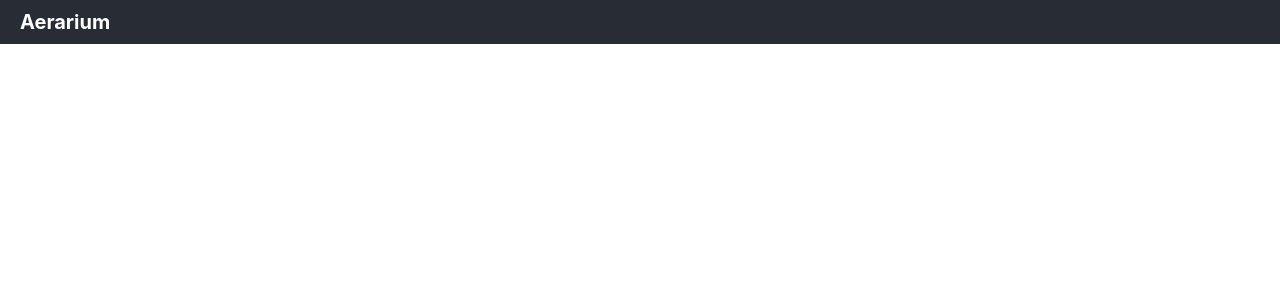
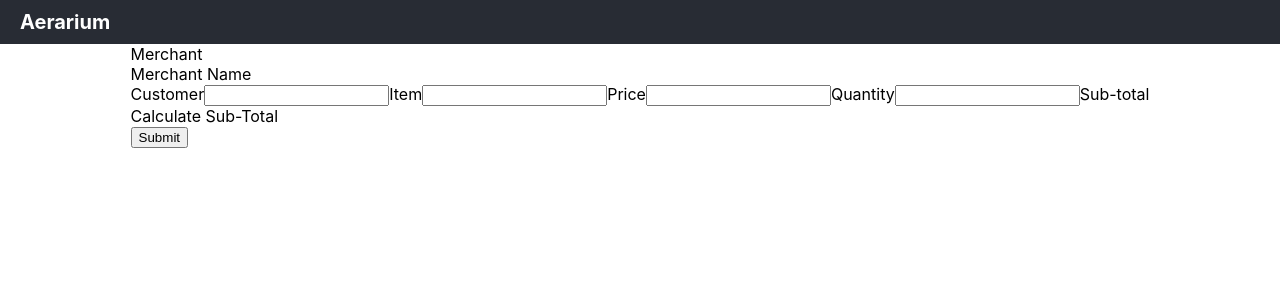
Before and after one commit to julesnuggy/invoice-ui, a React (Create React App) app: page /create-invoice in a window 1280 px wide. Shown: the top 300 px of the page. Built offline with nearby package versions, Linux system fonts and the light colour scheme.

Commit message:
Create Invoice page and POST to backend

```diff
--- a/src/App.tsx
+++ b/src/App.tsx
@@ -2,6 +2,7 @@ import React from 'react';
 import {Link, Route, Switch} from 'react-router-dom';
 import Home from './Pages/Home';
 import MerchantDashboard from './Pages/MerchantDashboard';
+import CreateInvoice from './Pages/CreateInvoice';
 
 const App = () => {
   return (
@@ -13,12 +14,13 @@ const App = () => {
           </Link>
         </div>
       </header>
-      <body className="pageContent">
+      <main className="pageContent">
         <Switch>
           <Route exact path='/' component={Home}/>
           <Route exact path='/merchant-dashboard' component={MerchantDashboard}/>
+          <Route exact path='/create-invoice' component={CreateInvoice}/>
         </Switch>
-      </body>
+      </main>
     </div>
   )
 };
--- /dev/null
+++ b/src/Pages/CreateInvoice.tsx
@@ -0,0 +1,56 @@
+import React, { useState } from 'react';
+
+const CreateInvoice = () => {
+  const [customer, setCustomer] = useState('');
+  const [item, setItem] = useState('');
+  const [quantity, setQuantity] = useState(0);
+  const [price, setPrice] = useState(0);
+
+  const handleSubmit = () => {
+    const data = {customer, item, quantity, price};
+    console.log(data);
+    console.log(JSON.stringify(data));
+    fetch('http://localhost:9000/invoice', {
+      method: 'POST',
+      mode: 'cors',
+      cache: 'no-cache',
+      credentials: 'same-origin',
+      headers: {
+        'Content-Type': 'application/json; charset=utf-8',
+      },
+      redirect: 'follow',
+      referrer: 'no-referrer',
+      body: JSON.stringify(data)
+    })
+      .then(res => {
+        return new Promise<string>((resolve) => resolve(res.text()));
+      })
+      .then(res => console.log(res))
+  };
+
+  return <>
+    <form onSubmit={handleSubmit}>
+      <label>Merchant</label>
+      <div>Merchant Name</div>
+
+      <label>Customer</label>
+      <input onChange={e => setCustomer(e.target.value)} />
+
+      <label>Item</label>
+      <input onChange={e => setItem(e.target.value)} />
+
+      <label>Price</label>
+      <input onChange={e => setPrice(Number(e.target.value))} />
+
+      <label>Quantity</label>
+      <input onChange={e => setQuantity(Number(e.target.value))} />
+
+      <label>Sub-total</label>
+      <div>Calculate Sub-Total</div>
+
+      <button>Submit</button>
+    </form>
+  </>
+};
+
+export default CreateInvoice;
--- a/src/Pages/MerchantDashboard.tsx
+++ b/src/Pages/MerchantDashboard.tsx
@@ -1,5 +1,6 @@
 import React, { useEffect, useState } from 'react';
 import styles from '../styles/MerchantDashboard.module.scss';
+import { Link } from 'react-router-dom';
 
 const MerchantDashboard = () => {
   const [ apiResponse, setApiResponse ] = useState('');
@@ -16,7 +17,9 @@ const MerchantDashboard = () => {
       <div>Merchant Dashboard</div>
       <p>{apiResponse}</p>
       <div className={styles.dashboardToolbar}>
-        <button>Create New Invoice</button>
+        <Link to="/create-invoice">
+          <button>Create New Invoice</button>
+        </Link>
         <div>Current Balance: £100.00</div>
         <div>
           <label>Top Up Balance</label>
```
Also changed, not shown: 1 other file (tests, documents, lock files or other folders).
